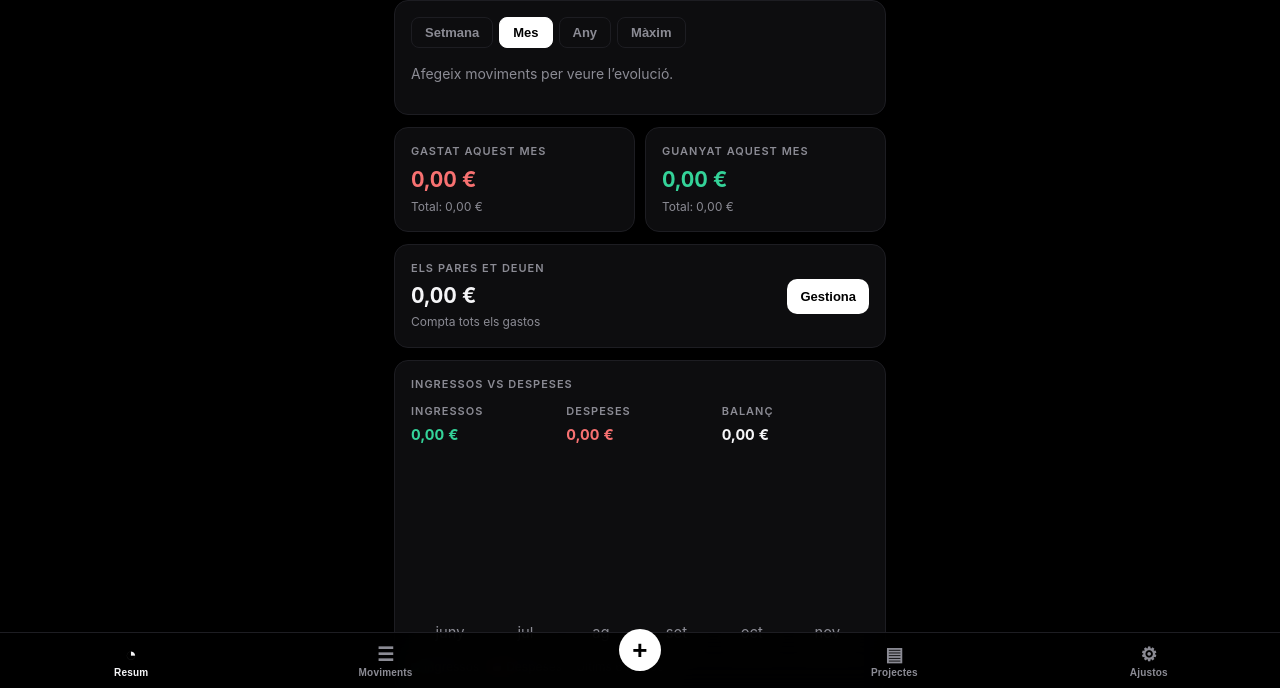
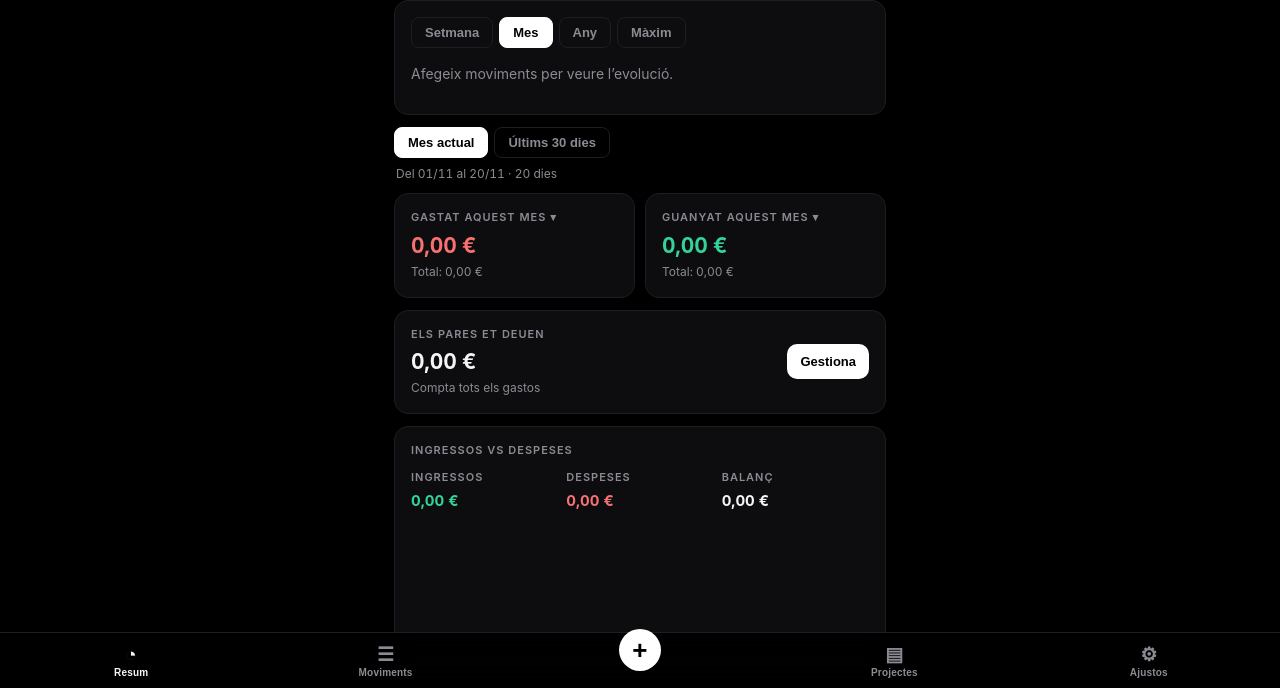
Before and after one commit to martialfonsob/Gastos, a plain HTML site: page index.html in a window 1280 px wide. Shown: the part 110-798 px from the top of the page. Drawn offline with Linux system fonts and the light colour scheme.

Commit message:
Add files via upload

```diff
--- a/index.html
+++ b/index.html
@@ -72,7 +72,7 @@ const today=()=>new Date(Date.now()-new Date().getTimezoneOffset()*6e4).toISOStr
 const ym=d=>d.slice(0,7),cur=()=>today().slice(0,7);
 const sg=t=>t.kind==='ingres'?t.amt:-t.amt;
 const sum=a=>a.reduce((s,t)=>s+t.amt,0);
-let tab='res',per='mes',D=null,arm=false,oweOpen=false,curP=null,AQ='';const F={q:'',type:'',kind:'',payer:'',pend:false,proj:''};
+let tab='res',per='mes',D=null,arm=false,oweOpen=false,curP=null,AQ='',mOpen='';const F={q:'',type:'',kind:'',payer:'',pend:false,proj:''};
 
 function go(t){tab=t;render();scrollTo(0,0)}
 function render(){
@@ -85,27 +85,32 @@ let rng='m';
 const isOwed=t=>t.kind==='gasto'&&t.payer==='pares'&&(t.po==='owed'||(t.po!=='paid'&&(!S.cut||t.date>=S.cut)));
 const owedNow=()=>Math.round(sum(S.tx.filter(isOwed))*100)/100;
 const dd=d=>d.slice(8)+'/'+d.slice(5,7)+'/'+d.slice(0,4);
+const mrange=()=>{const T=today();if(S.mc==='30')return [new Date(new Date(T).getTime()-29*864e5).toISOString().slice(0,10),T];return [T.slice(0,7)+'-01',T.slice(0,7)+'-31']};
+const inM=t=>{const [a,b]=mrange();return t.date>=a&&t.date<=b};
+const plab=()=>{const T=today(),a=mrange()[0],n=Math.round((new Date(T)-new Date(a))/864e5)+1;return 'Del '+dd(a).slice(0,5)+' al '+dd(T).slice(0,5)+' · '+n+' dies'};
 const fd=t=>{const d=new Date(t);return String(d.getUTCDate()).padStart(2,'0')+'/'+String(d.getUTCMonth()+1).padStart(2,'0')+'/'+String(d.getUTCFullYear()).slice(2)};
 const rowO=t=>`<div class="row"><div onclick="openM('${t.id}')" style="flex:1"><b>${esc(t.concept)}</b><small>${dd(t.date)} · ${esc(t.type||'Sense tipus')}</small></div><span class="amt r">${eur(t.amt)}</span><button class="xb" onclick="payT('${t.id}')">Pagat</button></div>`;
 function payT(id){const t=S.tx.find(x=>x.id===id);t.po='paid';save();render()}
 function vRes(){
  const m=cur(),bal=S.init+S.tx.reduce((a,t)=>a+sg(t),0);
- const gm=S.tx.filter(t=>t.kind==='gasto'&&ym(t.date)===m),im=S.tx.filter(t=>t.kind==='ingres'&&ym(t.date)===m);
+ const gm=S.tx.filter(t=>t.kind==='gasto'&&inM(t)),im=S.tx.filter(t=>t.kind==='ingres'&&inM(t)),L=(mOpen==='g'?gm:mOpen==='i'?im:[]).slice().sort(byD);
  const sp=sum(gm),ea=sum(im),spm=sum(gm.filter(t=>t.payer!=='pares')),eam=sum(im.filter(t=>t.payer!=='pares'));
  const ow=owedNow(),ol=S.tx.filter(isOwed).sort(byD),pend=S.tx.filter(t=>!t.ok).length;
  return `${SF?'<div class="card" style="border-color:var(--r)"><b class="r">No s’està podent desar.</b><div class="sub">Obre l’app des de la icona de la pantalla d’inici i fes còpies de seguretat a Ajustos.</div></div>':''}<div class="k">Diners actuals</div><div class="hero">${eur(bal)}</div>
  <div class="card"><div class="chips">${[['w','Setmana'],['m','Mes'],['y','Any'],['max','Màxim']].map(([k,l])=>`<button class="${rng===k?'on':''}" onclick="rng='${k}';render()">${l}</button>`).join('')}</div>${lineC()}</div>
- <div class="grid"><div class="card"><div class="k">Gastat aquest mes</div><div class="v r">${eur(spm)}</div><div class="sub">Total: ${eur(sp)}</div></div><div class="card"><div class="k">Guanyat aquest mes</div><div class="v g">${eur(eam)}</div><div class="sub">Total: ${eur(ea)}</div></div></div>
+ <div class="chips" style="margin-bottom:6px">${chip('Mes actual',S.mc!=='30',"S.mc='cal';save();render()")}${chip('Últims 30 dies',S.mc==='30',"S.mc='30';save();render()")}</div><div class="sub" style="margin:0 2px 10px">${plab()}</div>
+ <div class="grid"><div class="card" onclick="mOpen=mOpen==='g'?'':'g';render()"><div class="k">${S.mc==='30'?'Gastat (30 dies)':'Gastat aquest mes'} ${mOpen==='g'?'▴':'▾'}</div><div class="v r">${eur(spm)}</div><div class="sub">Total: ${eur(sp)}</div></div><div class="card" onclick="mOpen=mOpen==='i'?'':'i';render()"><div class="k">${S.mc==='30'?'Guanyat (30 dies)':'Guanyat aquest mes'} ${mOpen==='i'?'▴':'▾'}</div><div class="v g">${eur(eam)}</div><div class="sub">Total: ${eur(ea)}</div></div></div>
+ ${mOpen?`<div class="card"><h2>${mOpen==='g'?'Despeses':'Ingressos'} · ${L.length} moviments · ${eur(sum(L))}</h2>${L.length?L.map(t=>rowH(t)).join(''):'<p class="mu">Cap moviment en aquest període.</p>'}</div>`:''}
  <div class="card"><div class="owe"><div><div class="k">Els pares et deuen</div><div class="v">${eur(ow)}</div><div class="sub">${S.cut?'Compta des del '+dd(S.cut):'Compta tots els gastos'}</div></div><button onclick="openP()">Gestiona</button></div>
  ${ol.length?`<div class="tg" onclick="oweOpen=!oweOpen;render()">${oweOpen?'▾ Amaga':'▸ Mostra'} les ${ol.length} despeses pendents</div>`:''}${oweOpen?ol.map(rowO).join(''):''}</div>
  ${pend?`<div class="card" onclick="F.pend=true;go('mov')"><span class="pd"></span><b>${pend}</b> moviments per classificar ›</div>`:''}
  <div class="card"><h2>Ingressos vs despeses</h2>${inout()}</div>
- <div class="card"><h2>On gasto més</h2><div class="chips"><button class="${per==='mes'?'on':''}" onclick="per='mes';render()">Aquest mes</button><button class="${per==='tot'?'on':''}" onclick="per='tot';render()">Tot</button></div>${byType()}</div>`;
+ <div class="card"><h2>On gasto més</h2><div class="chips"><button class="${per==='mes'?'on':''}" onclick="per='mes';render()">${S.mc==='30'?'Últims 30 dies':'Aquest mes'}</button><button class="${per==='tot'?'on':''}" onclick="per='tot';render()">Tot</button></div>${byType()}</div>`;
 }
 function lineC(){
  if(!S.tx.length)return '<p class="mu">Afegeix moviments per veure l’evolució.</p>';
  const s=[...S.tx].sort((a,b)=>a.date<b.date?-1:1),T=new Date(today()).getTime();
- const t0=rng==='max'?new Date(s[0].date).getTime()-864e5:T-{w:7,m:30,y:365}[rng]*864e5;
+ const f0=new Date(T),t0=rng==='max'?new Date(s[0].date).getTime()-864e5:(rng==='m'&&S.mc!=='30'?Date.UTC(f0.getUTCFullYear(),f0.getUTCMonth(),1)-864e5:T-{w:7,m:30,y:365}[rng]*864e5);
  let b=S.init,st=S.init;const m={};
  s.forEach(t=>{b+=sg(t);const x=new Date(t.date).getTime();if(x<=t0)st=b;else m[t.date]=b});
  const p=[[t0,st],...Object.keys(m).sort().map(d=>[new Date(d).getTime(),m[d]])];
@@ -146,7 +151,7 @@ function inc(id){const t=S.tx.find(x=>x.id===id);t.po='owed';save();$('#il').inn
 function openI(){$('#modal').innerHTML=`<div class="ov" onclick="if(event.target===this){closeM();render()}"><div class="sheet"><h3>Afegeix un gasto al deute</h3><p class="mu">Toca els gastos de pares que vols tornar a comptar com a pendents.</p><div id="il">${il()}</div><button class="pri" onclick="closeM();render()">Fet</button></div></div>`}
 
 function bt(f){const g={};f.forEach(t=>{const k=t.type||'Sense tipus';g[k]=(g[k]||0)+t.amt});const e=Object.entries(g).sort((a,b)=>b[1]-a[1]),tot=e.reduce((a,x)=>a+x[1],0);if(!e.length)return '<p class="mu">Cap despesa.</p>';return e.map(([k,v])=>`<div class="br"><div class="bl"><span>${esc(k)}</span><span>${eur(v)} · ${Math.round(v/tot*100)}%</span></div><div class="bt"><i style="width:${v/e[0][1]*100}%;background:${tc(k)}"></i></div></div>`).join('')}
-function byType(){return bt(S.tx.filter(t=>t.kind==='gasto'&&(per==='tot'||ym(t.date)===cur())))}
+function byType(){return bt(S.tx.filter(t=>t.kind==='gasto'&&(per==='tot'||inM(t))))}
 
 /* ---------- Moviments ---------- */
 const byD=(a,b)=>a.date<b.date?1:a.date>b.date?-1:b.id>a.id?1:-1;
```
